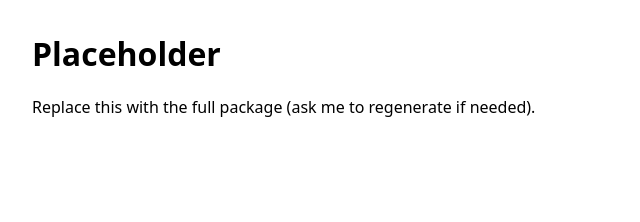
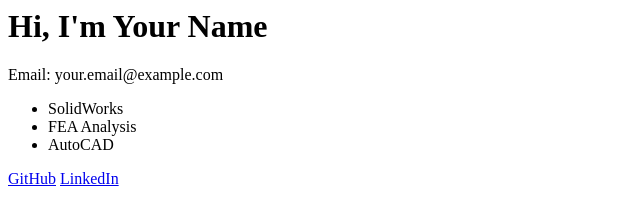
Before and after one commit to NateKarau61/NathanielKarau61.github.io, a plain HTML site: page github-portfolio-from-scratch/index.html in a window 1280 px wide. Shown: the whole page, without its empty margins (0-640 px from the left). Drawn offline with Linux system fonts and the light colour scheme.

Commit message:
Update index.html

```diff
--- a/github-portfolio-from-scratch/index.html
+++ b/github-portfolio-from-scratch/index.html
@@ -1 +1,11 @@
-<!doctype html><html><head><meta charset='utf-8'><meta name='viewport' content='width=device-width,initial-scale=1'><title>Portfolio</title><link rel='stylesheet' href='assets/css/style.css'></head><body><h1>Placeholder</h1><p>Replace this with the full package (ask me to regenerate if needed).</p></body></html>
+<h1>Hi, I'm Your Name</h1>
+<p>Email: your.email@example.com</p>
+
+<ul class="skills">
+  <li>SolidWorks</li>
+  <li>FEA Analysis</li>
+  <li>AutoCAD</li>
+</ul>
+
+<a href="https://github.com/YOUR_GITHUB_USERNAME">GitHub</a>
+<a href="https://linkedin.com/in/YOUR_LINKEDIN_SLUG">LinkedIn</a>
```
